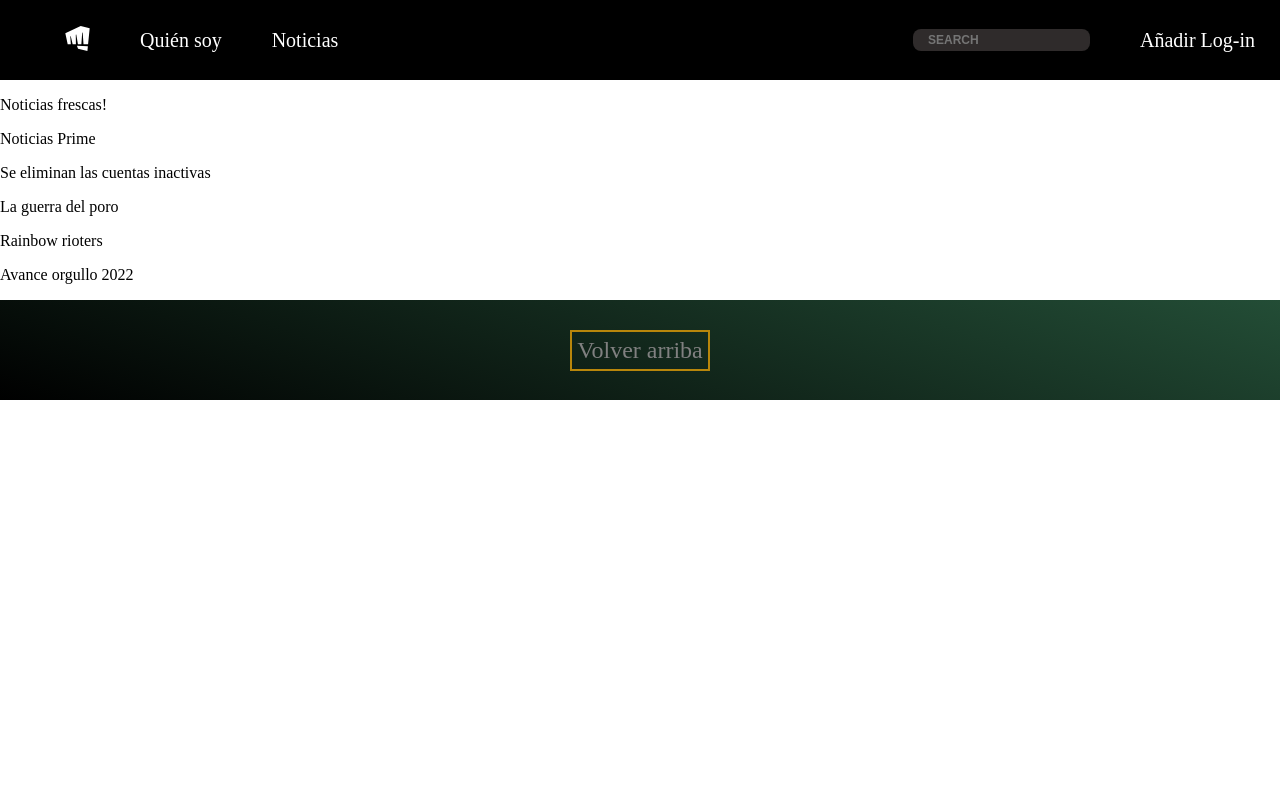
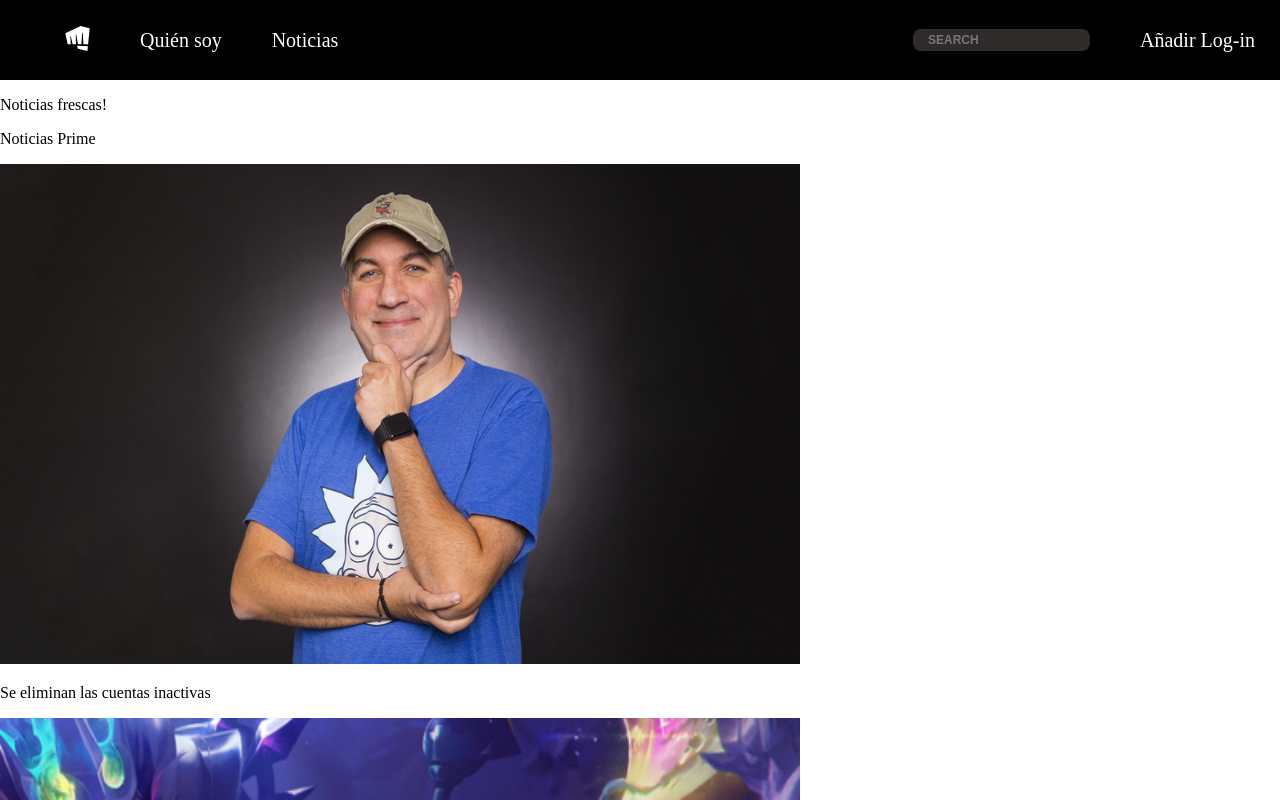
Before and after one commit to AlejandroDiazHernandez/riot_web, a Next.js app: page /news in a window 1280 px wide. Shown: the top 800 px of the page. Built offline with nearby package versions, Linux system fonts and the light colour scheme.

Commit message:
feat: search works, WIP styles

```diff
--- a/pages/news/index.tsx
+++ b/pages/news/index.tsx
@@ -1,6 +1,8 @@
 import { GetStaticProps } from 'next'
 import { useRouter } from 'next/router'
 import { NewsData } from '../../components/recent_new_list_item/Recent_new_li_item'
+import Image from 'next/image'
+import Link from 'next/link'
 
 interface NewsPageProps {
 	newsletter: NewsData[]
@@ -36,14 +38,24 @@ const NewsPage: React.FC<NewsPageProps> = ({ newsletter }) => {
 		<div>
 			<p>Noticias frescas!</p>
 			{filteredNews.map((news) => (
-				<p key={news.id}>{news.title}</p>
+				<Link href={`/news/${news.id}`}>
+					<div key={news.id}>
+						<p>{news.title}</p>
+						<Image src={news.image} width={800} height={500} />
+					</div>
+				</Link>
 			))}
 		</div>
 	) : (
 		<div>
 			<p>Noticias frescas!</p>
 			{newsletter.map((news) => (
-				<p key={news.id}>{news.title}</p>
+				<Link href={`/news/${news.id}`}>
+					<div key={news.id}>
+						<p>{news.title}</p>
+						<Image src={news.image} width={800} height={500} />
+					</div>
+				</Link>
 			))}
 		</div>
 	)
```
